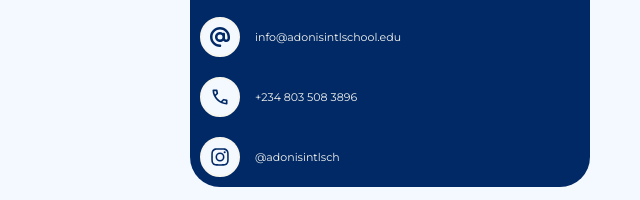
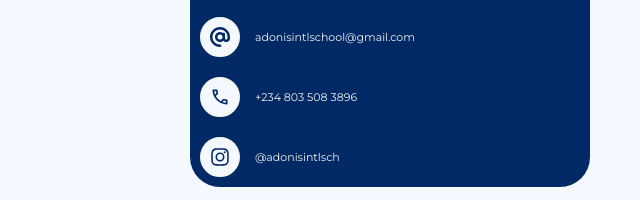
Before and after one commit to Ijestar/Adonis-International-School, a plain HTML site: page Pages/Contact/contact.html in a window 1280 px wide. Shown: the part 365-565 px from the top of the page, 640-1280 px from the left. Drawn offline with Linux system fonts and the light colour scheme.

Commit message:
mail address update

```diff
--- a/Pages/Contact/contact.html
+++ b/Pages/Contact/contact.html
@@ -42,7 +42,7 @@
                         <div class="iconOutline"><svg xmlns="http://www.w3.org/2000/svg" viewBox="0 0 512 512">
                                 <path
                                     d="M256 64C150 64 64 150 64 256s86 192 192 192c17.7 0 32 14.3 32 32s-14.3 32-32 32C114.6 512 0 397.4 0 256S114.6 0 256 0 512 114.6 512 256l0 32c0 53-43 96-96 96-29.3 0-55.6-13.2-73.2-33.9-22.8 21-53.3 33.9-86.8 33.9-70.7 0-128-57.3-128-128s57.3-128 128-128c27.9 0 53.7 8.9 74.7 24.1 5.7-5 13.1-8.1 21.3-8.1 17.7 0 32 14.3 32 32l0 112c0 17.7 14.3 32 32 32s32-14.3 32-32l0-32c0-106-86-192-192-192zm64 192a64 64 0 1 0 -128 0 64 64 0 1 0 128 0z" />
-                            </svg></div><a href="mailto: Contact@adonis.edu.ng">info@adonisintlschool.edu</a>
+                            </svg></div><a href="mailto: adonisintlschool@gmail.com">adonisintlschool@gmail.com</a>
                     </div>
 
                     <div class="iconGroup">
```
